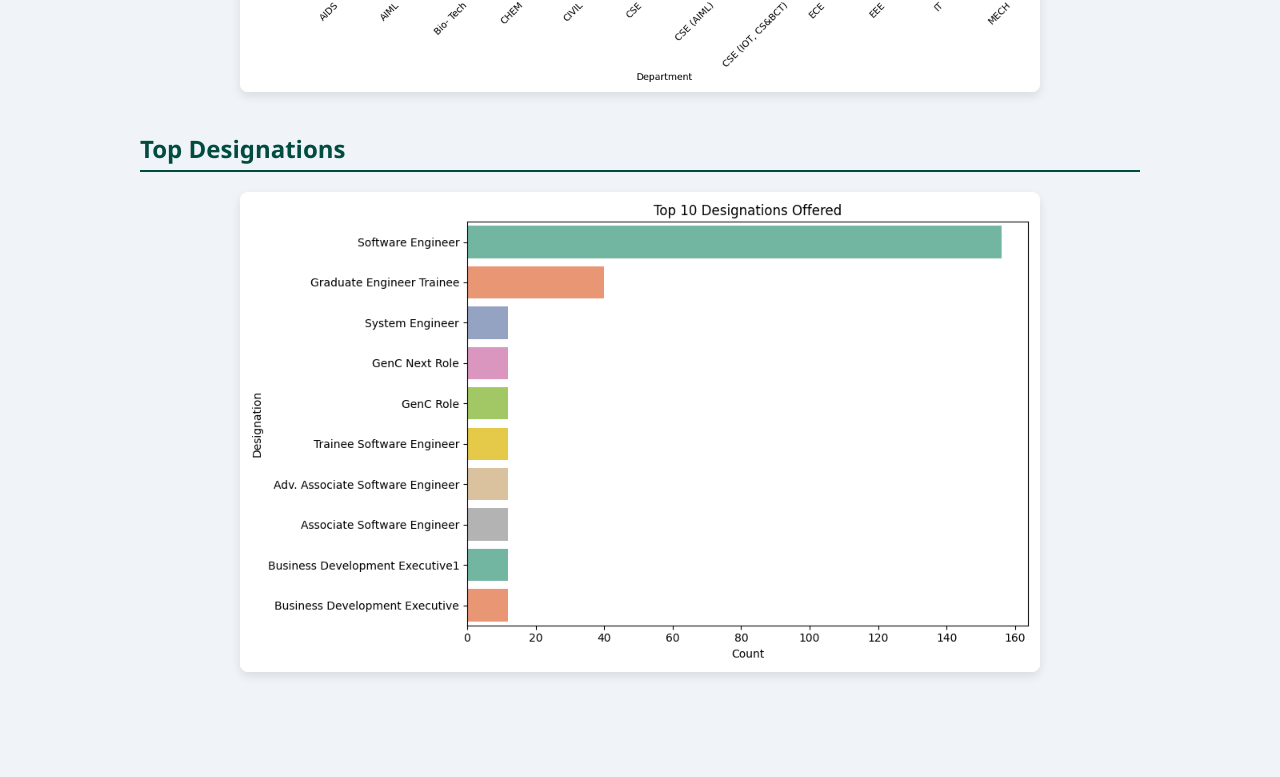
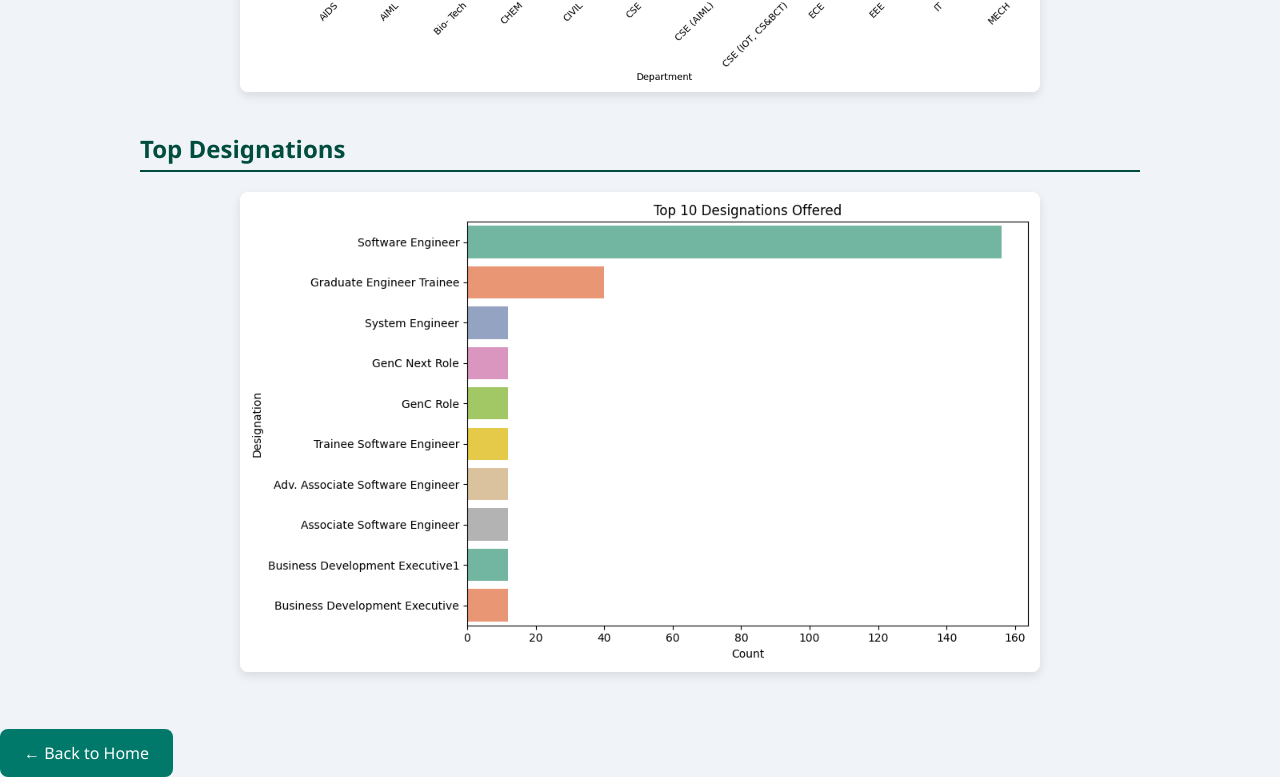
Before and after one commit to Jyothi-ch-tech/career_guidance, a plain HTML site: page placement.html in a window 1280 px wide. Shown: the part 2064-2841 px from the top of the page. Before the commit the page ends 2806 px from the top, so only its background shows below. Drawn offline with Linux system fonts and the light colour scheme.

Commit message:
Update placement.html

```diff
--- a/placement.html
+++ b/placement.html
@@ -77,6 +77,7 @@
     <h1>Top Designations</h1>
     <img src="output/top_designations.png" alt="Top Job Roles">
   </div>
+  <a href="../index.html" class="btn"  style="text-decoration: none; color: white; background: #00796b; padding: 0.8rem 1.5rem; border-radius: 8px;">← Back to Home</a>
 
 </body>
 </html>
```
